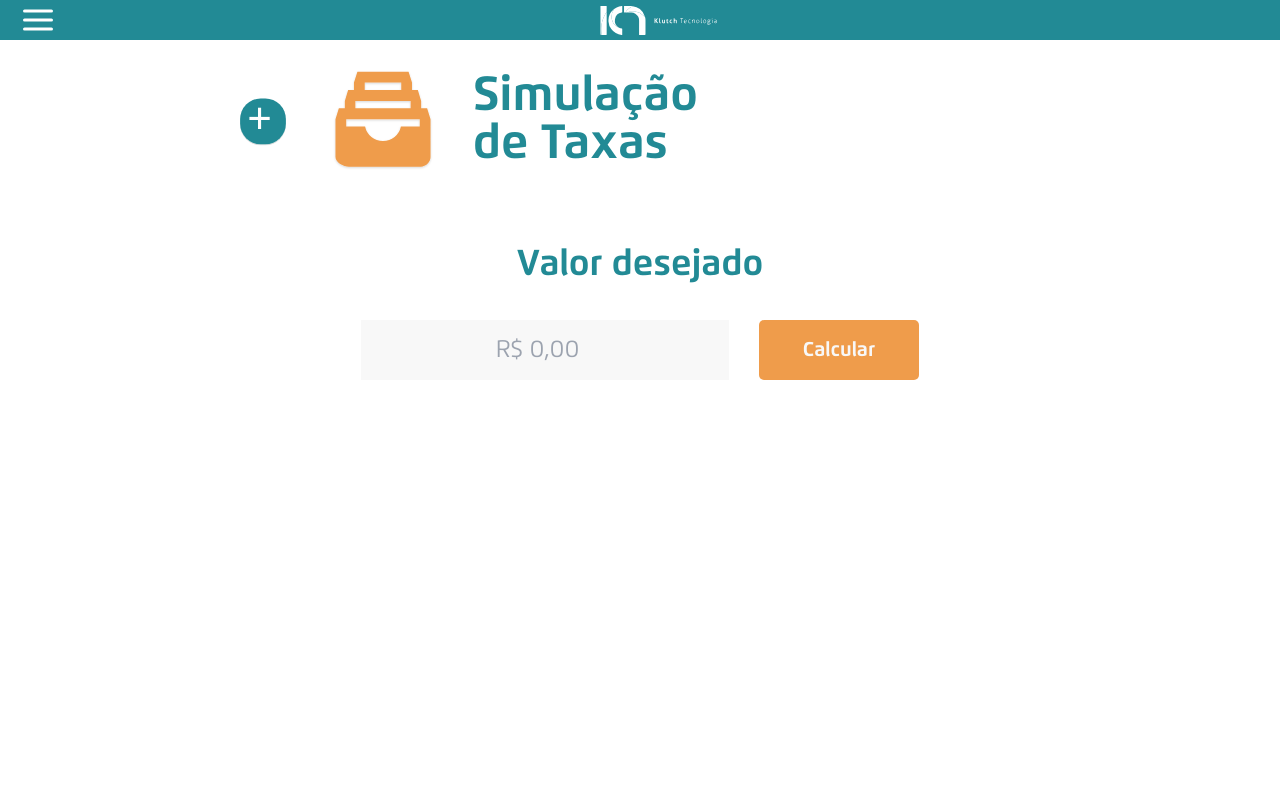
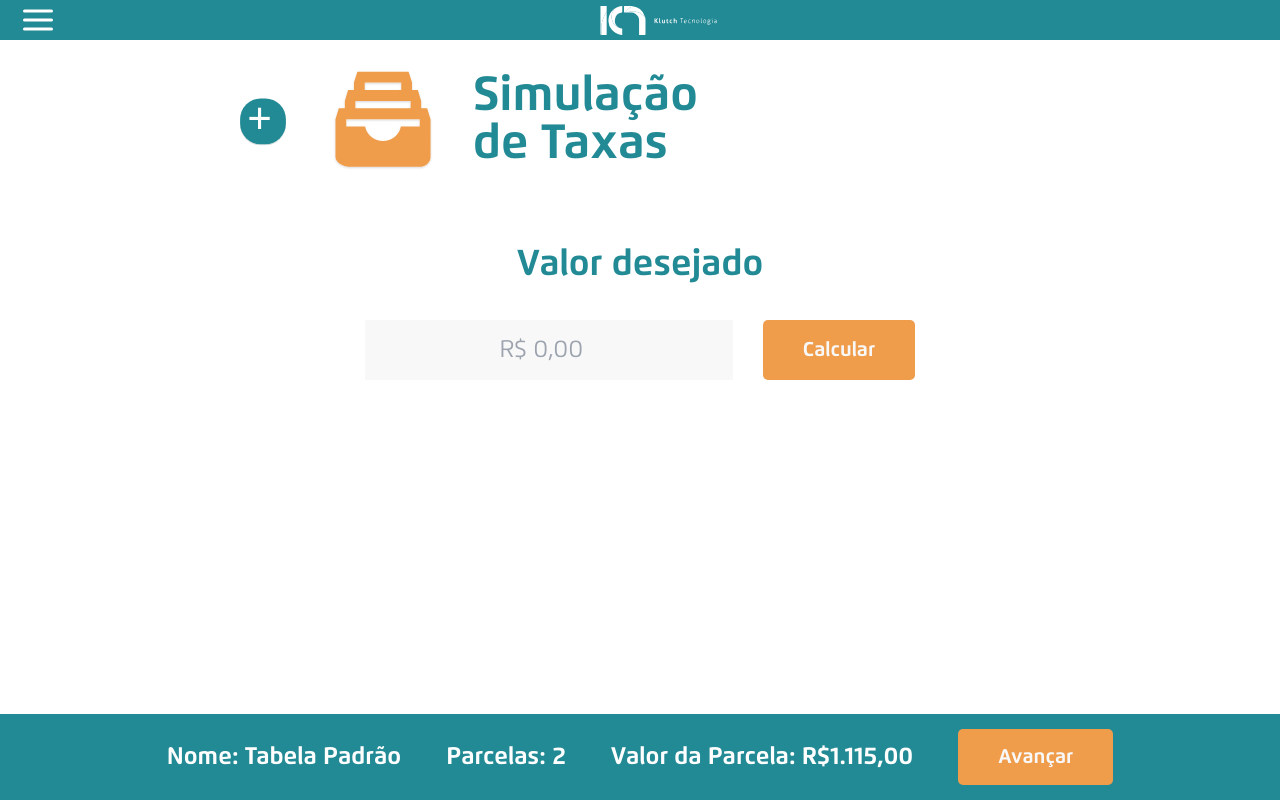
Before and after one commit to viniciusperrone/Klutch-Tech, a Next.js app in the folder frontend/: page / in a window 1280 px wide. Built offline with nearby package versions, Linux system fonts and the light colour scheme.

Commit message:
style: Creating the footer component

```diff
--- a/frontend/package.json
+++ b/frontend/package.json
@@ -10,7 +10,6 @@
   },
   "dependencies": {
     "next": "12.2.1",
-    "phosphor-react": "^1.4.1",
     "react": "18.2.0",
     "react-dom": "18.2.0",
     "react-icons": "^4.4.0"
--- /dev/null
+++ b/frontend/src/components/Buttton.tsx
@@ -0,0 +1,11 @@
+type ButtonProps = {
+  title: string;
+};
+
+export function Button({ title }: ButtonProps) {
+  return (
+    <button className="px-10 py-4 bg-orange-400 rounded-[5px] text-[20px] font-flexoBold text-gray-200 leading-[24px] hover:opacity-80 transition">
+      {title}
+    </button>
+  );
+}
--- /dev/null
+++ b/frontend/src/components/Footer.tsx
@@ -0,0 +1,16 @@
+import { Button } from './Buttton';
+
+export function Footer() {
+  return (
+    <footer className="w-full h-[86px] bg-blue-400 fixed bottom-0 flex flex-row justify-center items-center gap-[45px]">
+      <p className="text-[24px] font-flexoBold text-white">
+        Nome: Tabela Padrão
+      </p>
+      <p className="text-[24px] font-flexoBold text-white">Parcelas: 2</p>
+      <p className="text-[24px] font-flexoBold text-white">
+        Valor da Parcela: R$1.115,00
+      </p>
+      <Button title="Avançar" />
+    </footer>
+  );
+}
--- a/frontend/src/pages/index.tsx
+++ b/frontend/src/pages/index.tsx
@@ -4,6 +4,8 @@ import Image from 'next/image';
 import { Header } from '../components/Header';
 import FillingSvg from '../assets/icons/filling-orange.svg';
 import PlusSvg from '../assets/icons/plus.svg';
+import { Footer } from '../components/Footer';
+import { Button } from '../components/Buttton';
 
 export default function Home() {
   return (
@@ -30,12 +32,11 @@ export default function Home() {
               placeholder="R$ 0,00"
               className="bg-gray-200 w-[368px] h-[60px] px-2 text-center text-[24px] font-flexoRegular leading-10"
             />
-            <button className="bg-orange-400 w-[160px] rounded-[5px] py-2 text-[20px] font-flexoBold text-gray-200 leading-[24px] ">
-              Calcular
-            </button>
+            <Button title="Calcular" />
           </div>
         </div>
       </main>
+      <Footer />
     </div>
   );
 }
```
Also changed, not shown: 1 other file (tests, documents, lock files or other folders).
